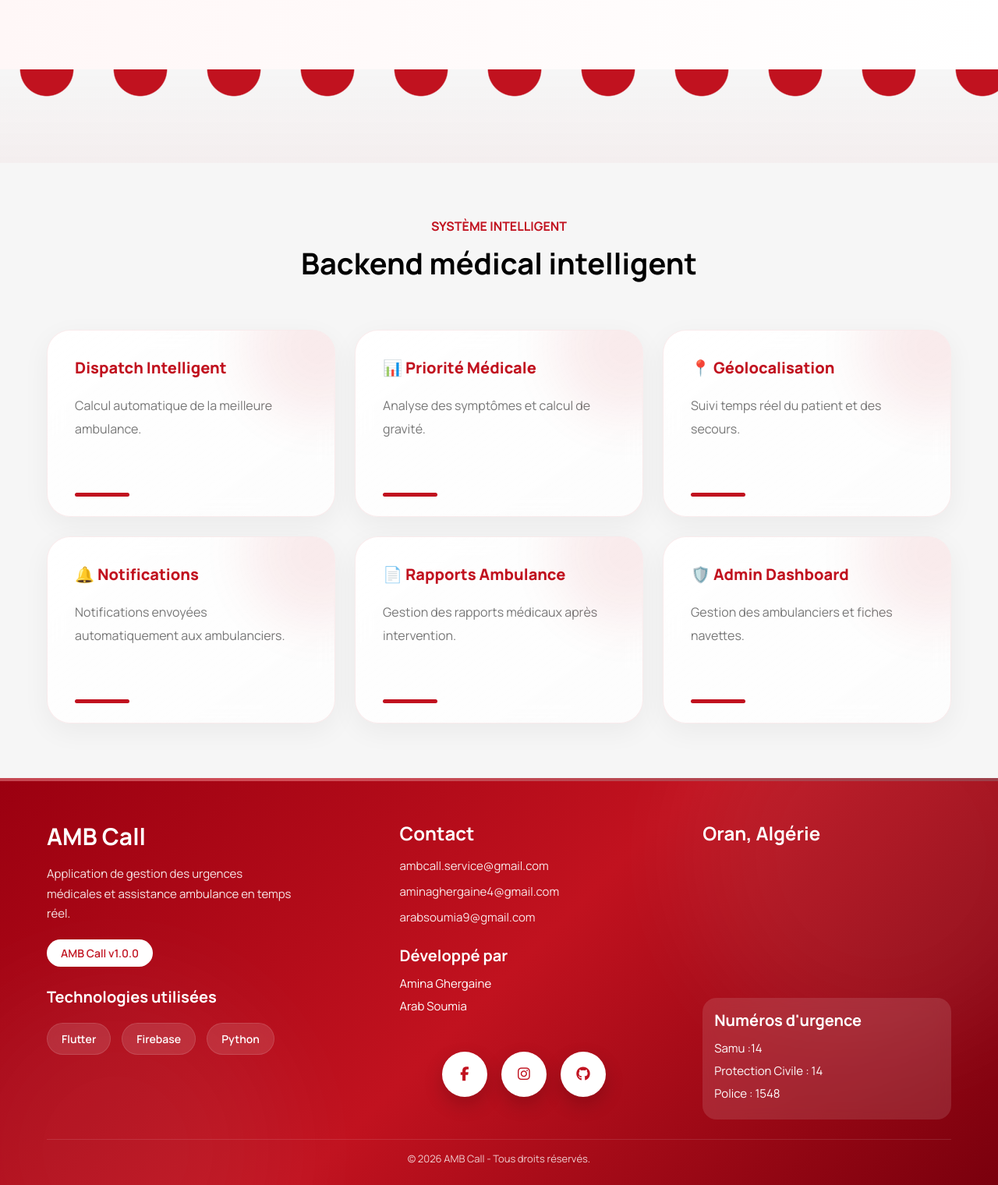
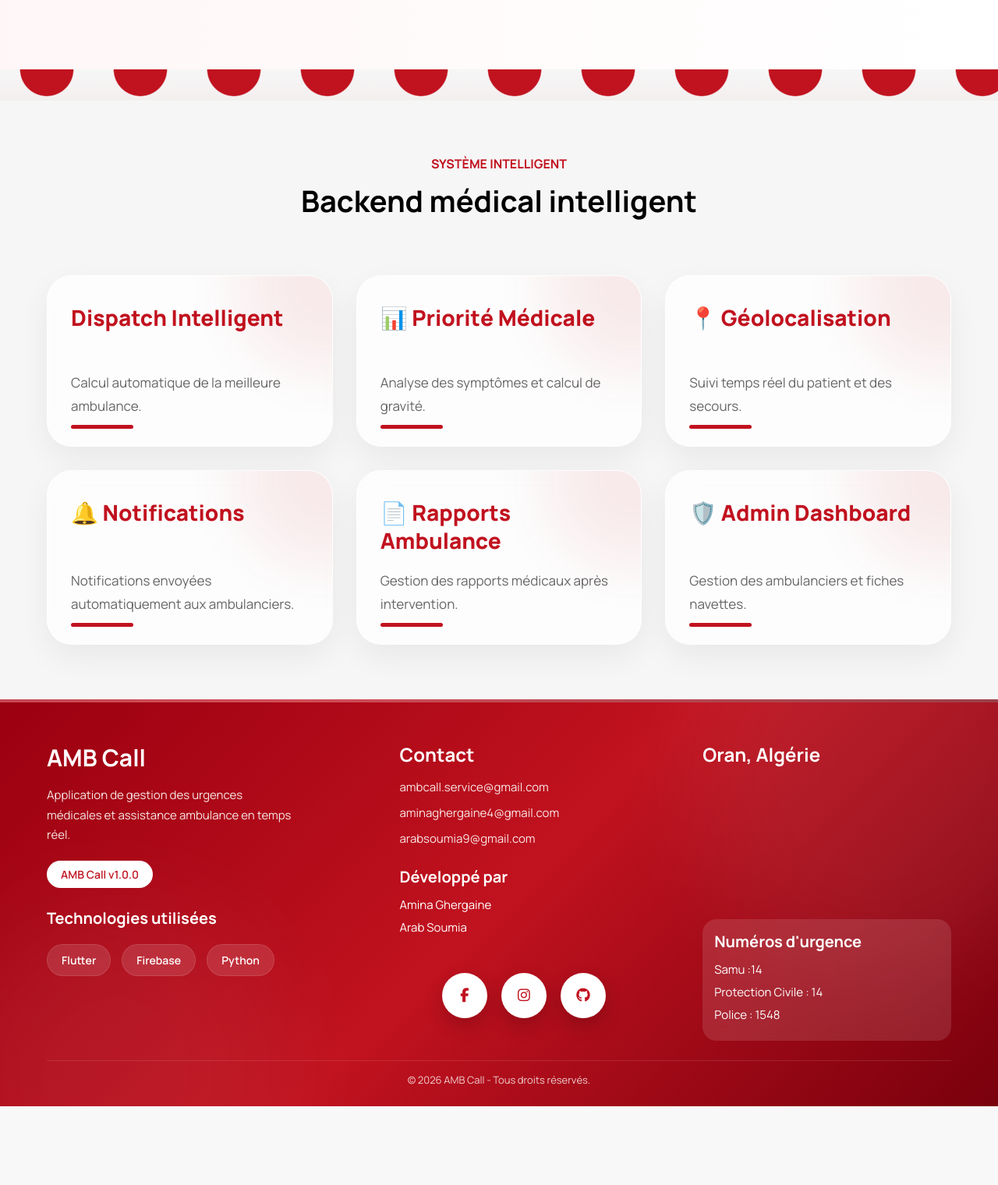
Before and after one commit to ambcallservice-svg/amb-call, a Flask app: page / in a window 1280 px wide. Shown: the part 2627-4147 px from the top of the page at 78% size. After the commit the page ends 4046 px from the top, so only its background shows below. Run offline with Flask 3, Linux system fonts and the light colour scheme; grey boxes are pictures that could not be loaded.

Commit message:
Responsive update

```diff
--- a/static/style.css
+++ b/static/style.css
@@ -414,7 +414,7 @@ ul li a:hover{
 
     position:relative;
 
-    height:120px;
+    height:40px;
 
     background:
     linear-gradient(
@@ -1338,41 +1338,53 @@ box-shadow:
 /* SYSTEM */
 
 .system-grid{
-    margin-top:60px;
+
+    margin-top:70px;
+
     display:grid;
-    grid-template-columns:repeat(3,1fr);
-    gap:25px;
-}
-
+
+    grid-template-columns:
+    repeat(auto-fit,minmax(280px,1fr));
+
+    gap:30px;
+
+    align-items:stretch;
+
+}
 .system-card{
 
+    position:relative;
+
+    padding:35px 30px;
+
+    border-radius:32px;
+
     background:
-    linear-gradient(
-    145deg,
-    rgba(255,255,255,0.95),
-    rgba(255,255,255,0.75)
-    );
-
-    border:1px solid rgba(193,18,31,0.08);
-
-    border-radius:30px;
-
-    padding:35px;
-
-    min-height:240px;
-
-    position:relative;
+    rgba(255,255,255,0.72);
+
+    backdrop-filter:blur(18px);
+
+    border:
+    1px solid rgba(255,255,255,0.45);
 
     overflow:hidden;
 
     transition:0.45s ease;
 
-    backdrop-filter:blur(14px);
+    min-height:220px;
+
+    display:flex;
+
+    flex-direction:column;
+
+    justify-content:space-between;
 
     box-shadow:
-    0 10px 35px rgba(0,0,0,0.05);
-
-}
+    0 15px 40px rgba(0,0,0,0.06);
+
+}
+
+/* RED GLOW */
 
 .system-card::before{
 
@@ -1380,13 +1392,9 @@ box-shadow:
 
     position:absolute;
 
-    top:-70px;
-
-    right:-70px;
-
-    width:180px;
-
-    height:180px;
+    width:220px;
+
+    height:220px;
 
     background:#C1121F;
 
@@ -1394,20 +1402,27 @@ box-shadow:
 
     border-radius:50%;
 
-    filter:blur(35px);
-
-}
+    top:-100px;
+
+    right:-100px;
+
+    filter:blur(40px);
+
+}
+
+/* RED LINE */
+
 .system-card::after{
 
     content:"";
 
     position:absolute;
 
-    left:35px;
-
-    bottom:25px;
-
-    width:70px;
+    left:30px;
+
+    bottom:22px;
+
+    width:80px;
 
     height:5px;
 
@@ -1418,19 +1433,9 @@ box-shadow:
     transition:0.4s ease;
 
 }
-.system-card h2{
-
-    font-size:20px;
-
-    font-weight:800;
-
-    color:#C1121F;
-
-    margin-bottom:20px;
-
-    line-height:1.3;
-
-}
+
+/* HOVER */
+
 .system-card:hover{
 
     transform:
@@ -1438,24 +1443,41 @@ box-shadow:
     scale(1.02);
 
     box-shadow:
-    0 25px 45px rgba(193,18,31,0.18);
-
-    border:1px solid rgba(193,18,31,0.2);
+    0 25px 50px rgba(193,18,31,0.15);
 
 }
 
 .system-card:hover::after{
 
-    width:140px;
-
-}
+    width:150px;
+
+}
+
+/* TITLE */
+
+.system-card h2{
+
+    font-size:28px;
+
+    line-height:1.3;
+
+    font-weight:800;
+
+    color:#C1121F;
+
+    margin-bottom:18px;
+
+}
+
+/* TEXT */
+
 .system-card p{
 
-    color:#777;
-
-    line-height:1.9;
-
-    font-size:16px;
+    font-size:17px;
+
+    line-height:1.8;
+
+    color:#666;
 
 }
 
@@ -2121,9 +2143,15 @@ background:#fff;
         width:100%;
     }
 
+   @media(max-width:768px){
+
     .hero-left h1{
-        font-size:50px;
-    }
+
+        font-size:42px;
+
+    }
+
+}
 
     .hero-buttons,
     .stats,
@@ -2148,3 +2176,34 @@ background:#fff;
 
 }
 }
+@media(max-width:900px){
+
+    .footer-container{
+
+        grid-template-columns:1fr;
+
+        gap:50px;
+
+    }
+
+    .footer-left,
+    .footer-center,
+    .footer-right{
+
+        text-align:center;
+
+    }
+
+    .footer-left p{
+
+        margin:auto;
+
+    }
+
+    .footer-icons{
+
+        justify-content:center;
+
+    }
+
+}
```
